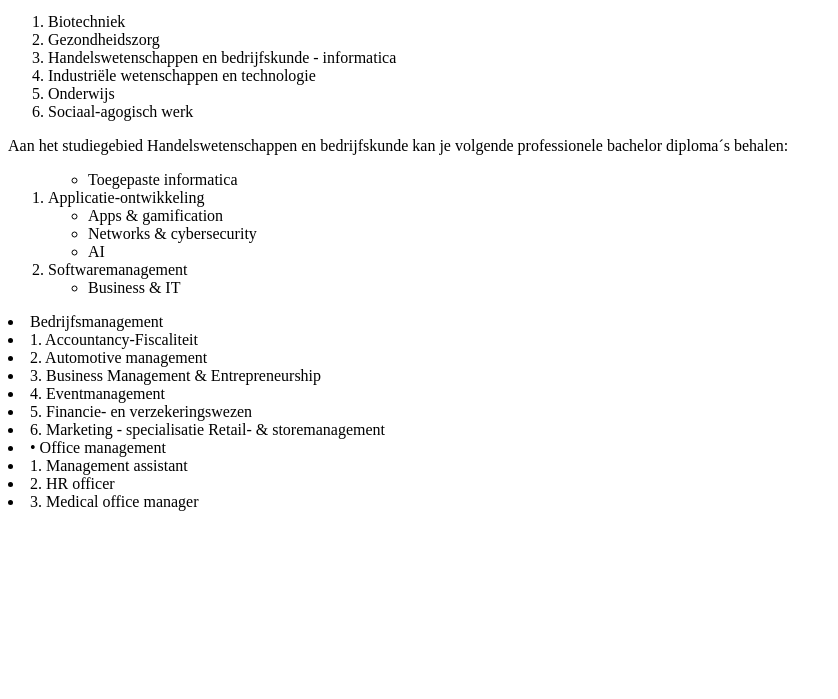
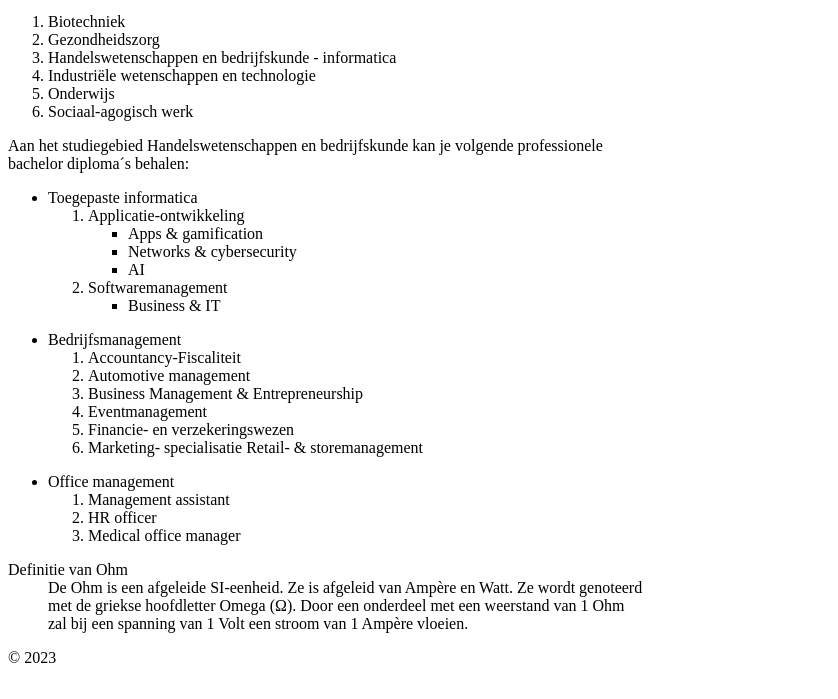
Before and after one commit to TuurKeersebilck/Web-Development, a plain HTML site: page Labo_3/opleidingsaanbod/index.html in a window 1280 px wide. Shown: the part 101-800 px from the top of the page, without its empty margins (0-838 px from the left). Drawn offline with Linux system fonts and the light colour scheme.

Commit message:
Tussentijds

```diff
--- a/Labo_3/opleidingsaanbod/index.html
+++ b/Labo_3/opleidingsaanbod/index.html
@@ -20,40 +20,54 @@
         </ol>
     </section>
     <section>
-        <p>Aan het studiegebied Handelswetenschappen en bedrijfskunde kan je volgende professionele
+        <p>Aan het studiegebied Handelswetenschappen en bedrijfskunde kan je volgende professionele <br>
             bachelor diploma&#180;s behalen:</p>
 
-            <ol>
             <ul>
                 <li>Toegepaste informatica</li>
-                </ul>
+                <ol>
                     <li>Applicatie-ontwikkeling</li>
-
-
                             <ul>
                                 <li>Apps & gamification</li>
                                 <li>Networks & cybersecurity</li>
                                 <li>AI</li>
                             </ul>
-
                     <li>Softwaremanagement</li>
                             <ul>
                                 <li>Business & IT</li>
                             </ul>
                 </ol>
+            </ul>
+            <ul>
+                <li>Bedrijfsmanagement</li>
+                <ol>
+                    <li>Accountancy-Fiscaliteit</li>
+                    <li>Automotive management</li>
+                    <li>Business Management & Entrepreneurship</li>
+                    <li>Eventmanagement</li>
+                    <li>Financie- en verzekeringswezen</li>
+                    <li>Marketing- specialisatie Retail- & storemanagement</li>
+                </ol>
+            </ul>
 
-            <li>Bedrijfsmanagement</li>
-                <li>1. Accountancy-Fiscaliteit</li>
-                <li>2. Automotive management</li>
-                <li>3. Business Management & Entrepreneurship</li>
-                <li>4. Eventmanagement</li>
-                <li>5. Financie- en verzekeringswezen</li>
-                <li>6. Marketing - specialisatie Retail- & storemanagement</li>
-                <li>• Office management</li>
-                <li>1. Management assistant</li>
-                <li>2. HR officer</li>
-                <li>3. Medical office manager</li>
+            <ul>
+                <li>Office management</li>
+                <ol>
+                    <li>Management assistant</li>
+                    <li>HR officer</li>
+                    <li>Medical office manager</li>
+                </ol>
+            </ul>
+    </section>
 
+    <section>
+        <dl>
+            <dt>Definitie van Ohm</dt>
+            <dd>De Ohm is een afgeleide SI-eenheid. Ze is afgeleid van Ampère en Watt. Ze wordt genoteerd <br>
+                met de griekse hoofdletter Omega (Ω). Door een onderdeel met een weerstand van 1 Ohm <br>
+                zal bij een spanning van 1 Volt een stroom van 1 Ampère vloeien. </dd>
+        </dl>
     </section>
+    <p>© 2023</p>
 </body>
 </html>
```
Also changed, not shown: Labo_3/homepage/images/index.html (added, +26 -0 lines), Labo_3/index.html (+2 -2 lines). Lines whose indentation alone changed are shown as unchanged.
